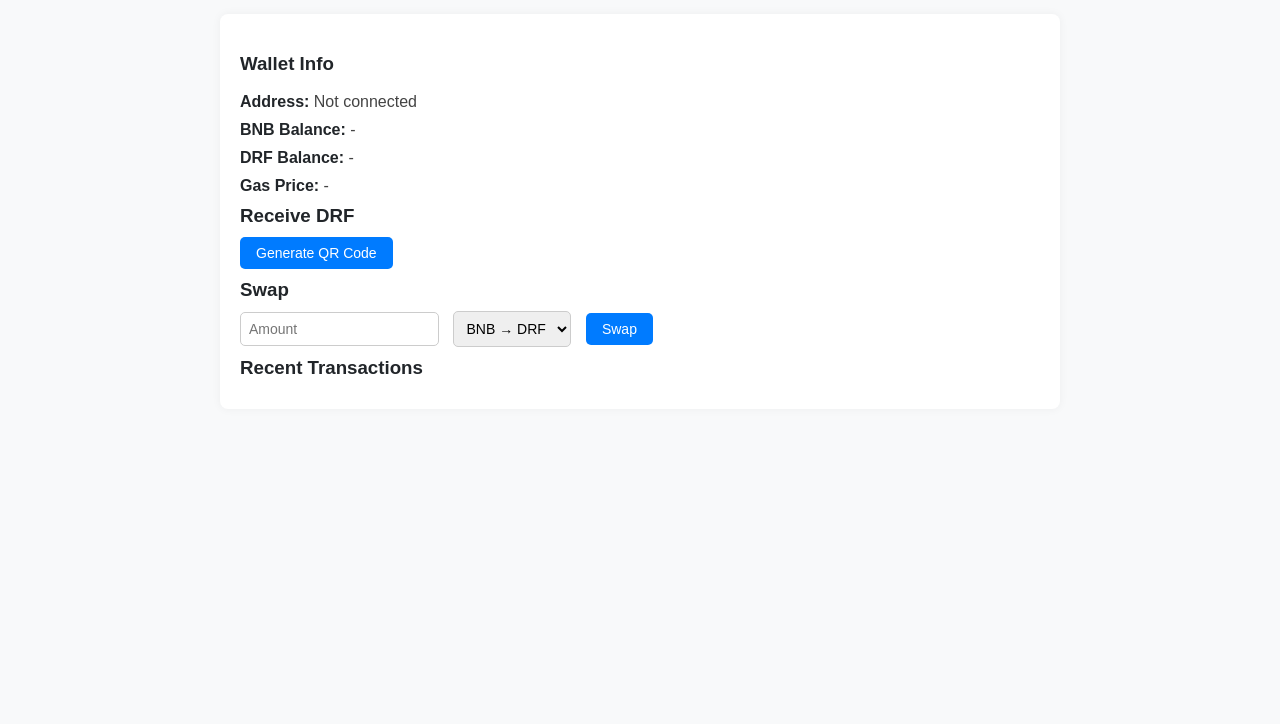
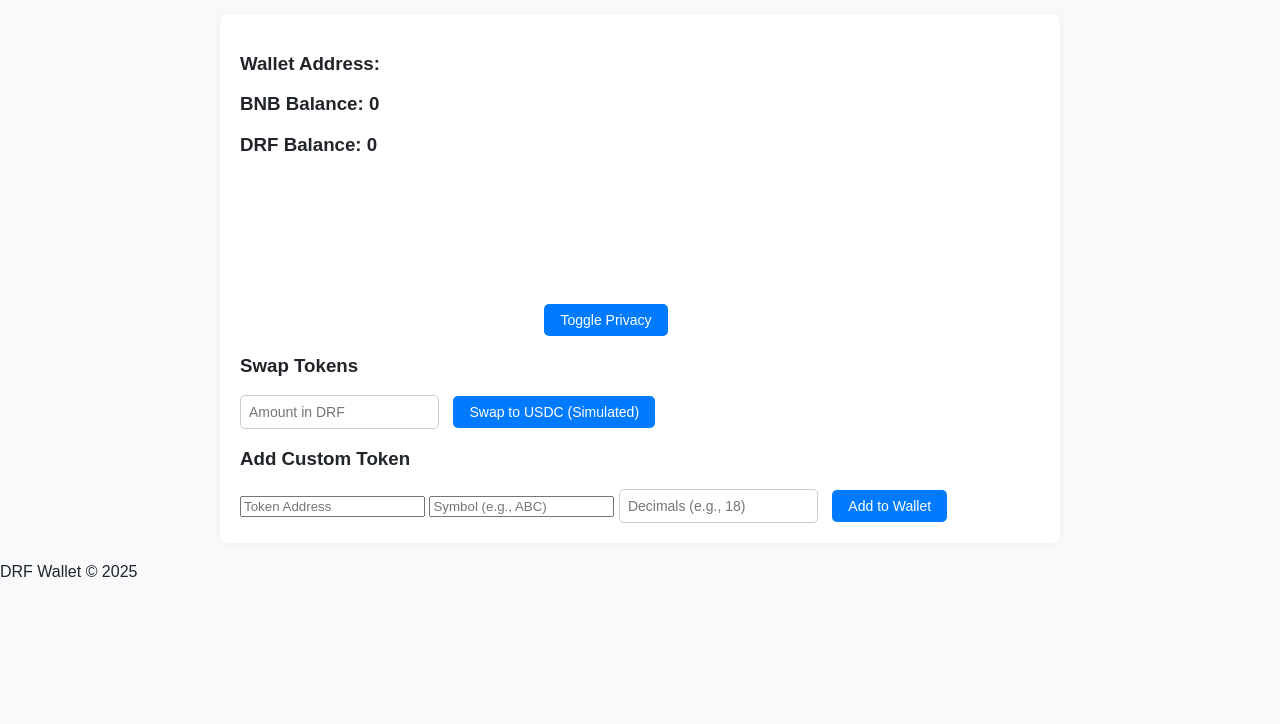
Before and after one commit to Digitalrufiya/Digital-Rufiya.Wallet, a plain HTML site: page index.html in a window 1280 px wide. Shown: the part 76-800 px from the top of the page. Drawn offline with Linux system fonts and the light colour scheme; a script that the page names is missing.

Commit message:
Update index.html

```diff
--- a/index.html
+++ b/index.html
@@ -2,49 +2,53 @@
 <html lang="en">
 <head>
   <meta charset="UTF-8" />
-  <meta name="viewport" content="width=device-width, initial-scale=1.0"/>
+  <meta name="viewport" content="width=device-width, initial-scale=1.0" />
   <title>DRF Wallet</title>
+  <link rel="icon" href="https://ik.imagekit.io/ttbbg9ocv/1000000655.jpg?updatedAt=1745663093226" />
   <link rel="stylesheet" href="style.css" />
+  <script src="https://cdn.jsdelivr.net/npm/web3@latest/dist/web3.min.js"></script>
   <script src="https://cdn.jsdelivr.net/npm/ethers@5.7.2/dist/ethers.umd.min.js"></script>
+  <script src="https://cdn.jsdelivr.net/npm/qrcode@1.5.0/build/qrcode.min.js"></script>
 </head>
 <body>
   <header>
-    <img src="https://ik.imagekit.io/ttbbg9ocv/1000000655.jpg?updatedAt=1745663093226" alt="DRF Wallet Logo" class="logo" />
+    <img src="https://ik.imagekit.io/ttbbg9ocv/1000000655.jpg?updatedAt=1745663093226" class="logo" alt="DRF Wallet Logo" />
     <div>
-      <button id="connectButton">Connect Wallet</button>
-      <button id="disconnectButton" style="display:none;">Disconnect</button>
+      <button id="connectBtn">Connect Wallet</button>
+      <button id="disconnectBtn" style="display: none;">Disconnect</button>
+      <button id="themeBtn">Light</button>
     </div>
   </header>
 
   <main>
-    <section class="wallet-info">
-      <h3>Wallet Info</h3>
-      <p><strong>Address:</strong> <span id="userAddress">Not connected</span></p>
-      <p><strong>BNB Balance:</strong> <span id="bnbBalance">-</span></p>
-      <p><strong>DRF Balance:</strong> <span id="drfBalance">-</span></p>
-      <p><strong>Gas Price:</strong> <span id="gasPrice">-</span></p>
+    <section id="walletInfo" class="hidden">
+      <h3>Wallet Address:</h3>
+      <p id="userAddress"></p>
+      <h3>BNB Balance: <span id="bnbBalance">0</span></h3>
+      <h3>DRF Balance: <span id="drfBalance">0</span></h3>
+      <canvas id="qrCode"></canvas>
+      <button id="togglePrivacy">Toggle Privacy</button>
     </section>
 
-    <section class="receive-drf">
-      <h3>Receive DRF</h3>
-      <button onclick="downloadQR()">Generate QR Code</button>
+    <section>
+      <h3>Swap Tokens</h3>
+      <input type="number" id="swapAmount" placeholder="Amount in DRF" />
+      <button id="swapBtn">Swap to USDC (Simulated)</button>
+      <p id="swapStatus"></p>
     </section>
 
-    <section class="swap-ui">
-      <h3>Swap</h3>
-      <input type="number" id="swapAmount" placeholder="Amount" />
-      <select id="swapType">
-        <option value="bnbToDrf">BNB → DRF</option>
-        <option value="drfToBnb">DRF → BNB</option>
-      </select>
-      <button onclick="swapUI()">Swap</button>
-    </section>
-
-    <section class="transactions">
-      <h3>Recent Transactions</h3>
-      <div id="txList"></div>
+    <section>
+      <h3>Add Custom Token</h3>
+      <input id="customTokenAddress" placeholder="Token Address" />
+      <input id="customTokenSymbol" placeholder="Symbol (e.g., ABC)" />
+      <input id="customTokenDecimals" placeholder="Decimals (e.g., 18)" type="number" />
+      <button id="addCustomToken">Add to Wallet</button>
     </section>
   </main>
+
+  <footer>
+    <p>DRF Wallet &copy; 2025</p>
+  </footer>
 
   <script src="script.js"></script>
 </body>
```
